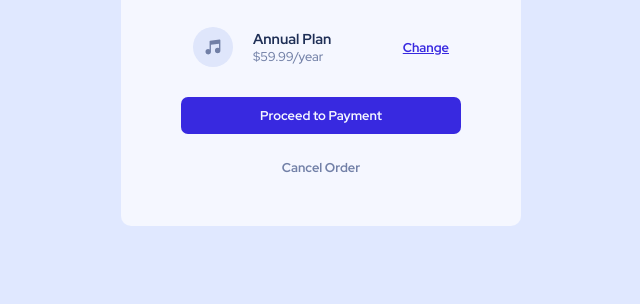
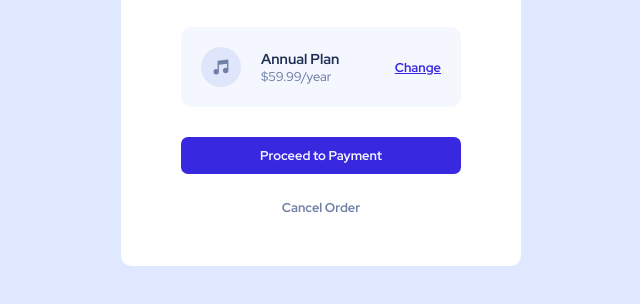
Before and after one commit to coderSuresh/Order-Summary, a plain HTML site: page index.html in a window 1280 px wide. Shown: the part 456-760 px from the top of the page, without its empty margins (319-959 px from the left). Drawn offline with Linux system fonts and the light colour scheme.

Commit message:
Initial commit

```diff
--- a/style.css
+++ b/style.css
@@ -14,7 +14,7 @@ body {
 }
 
 .card {
-    background-color: hsl(225, 100%, 98%);
+    background-color: hsl(0, 0%, 100%);
     margin: 15vh auto;
     border-radius: 10px;
     padding-bottom: 25px;
@@ -51,11 +51,14 @@ body {
 
 .plan {
     display: flex;
-    margin: 0 18%;
+    margin: 0 15%;
     color: white;
     align-items: center;
     position: relative;
     margin-bottom: 30px;
+    background-color:hsl(225, 100%, 98%);
+    border-radius: 10px;
+    padding: 20px;
 }
 
 .title-plan {
@@ -80,6 +83,7 @@ body {
    position: absolute;
    right: 0;
    font-weight: 700;
+   padding-right: 20px;
 }
 
 .change a {
```
